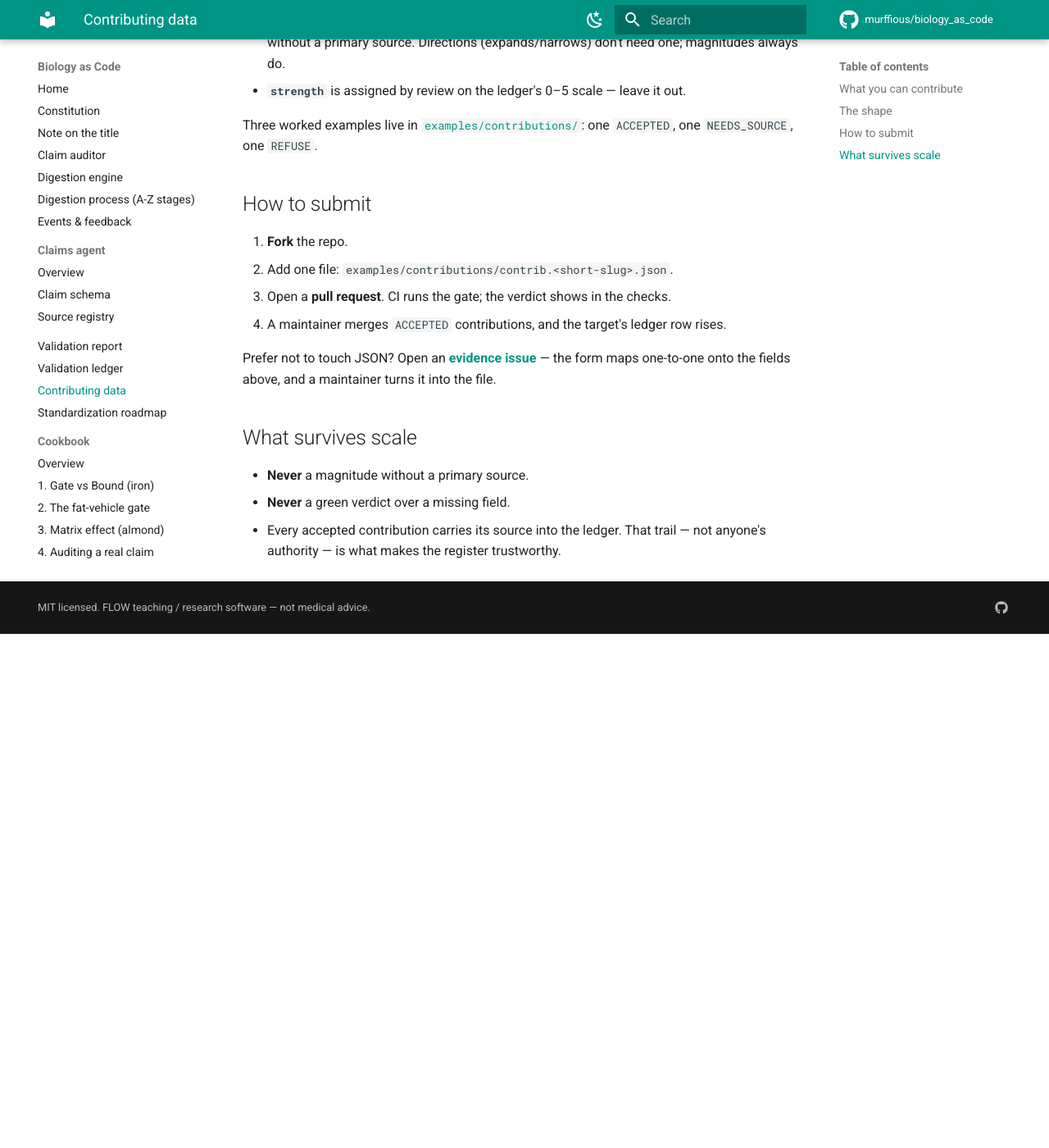
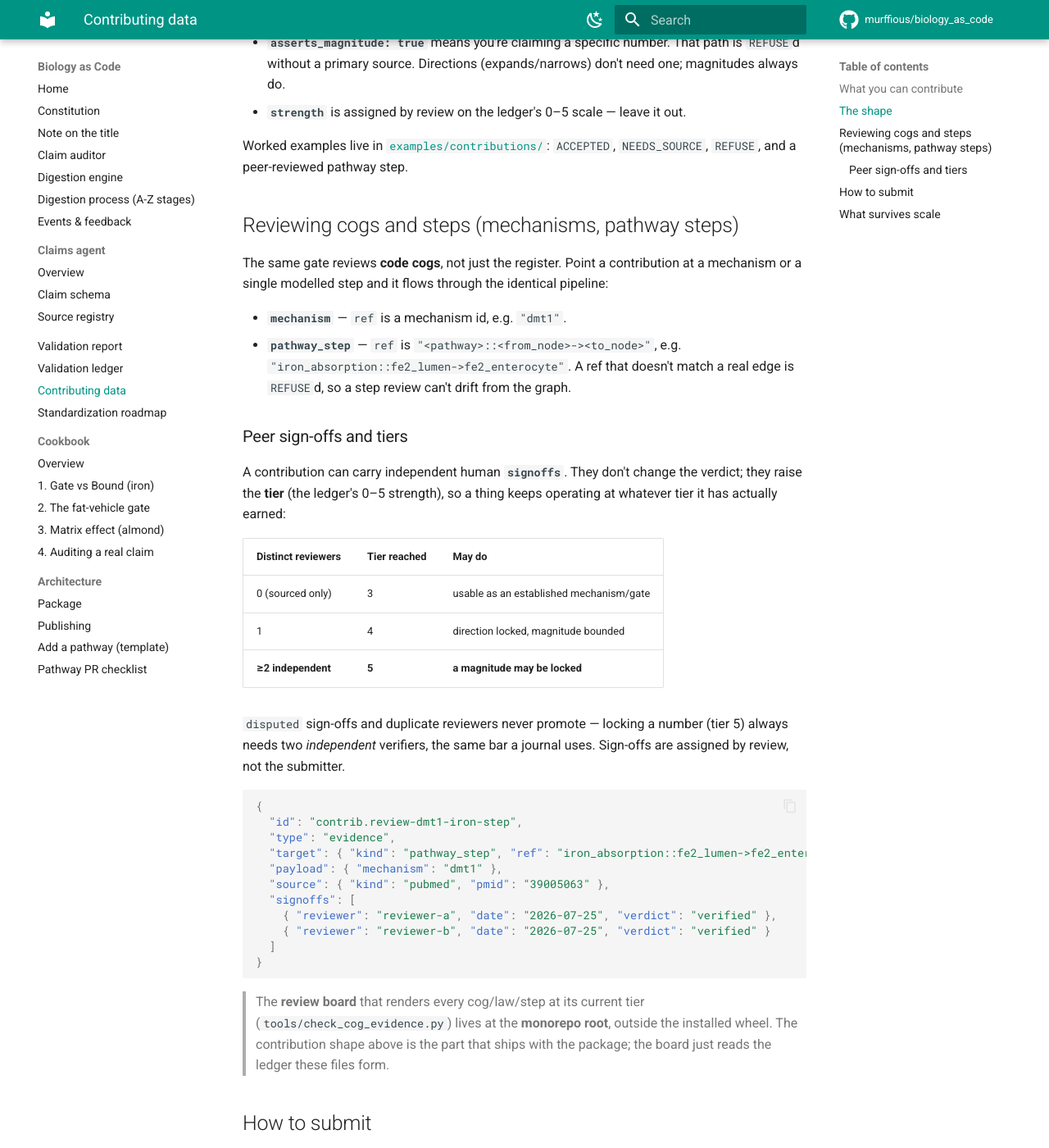
Before and after one commit to murffious/biology_as_code, an MkDocs documentation site: the page built from docs/contributing-data.md, in a window 1280 px wide and 1400 px high, scrolled down 1541 px. Shown: the whole window at 82% size. Built offline with MkDocs 1.6.1 and Material for MkDocs 9.7.7, drawn with Linux system fonts in a browser that asks for light colours; comment, search, counter and statistics services are not loaded; before the commit the page ends 2314 px from its top, so only the background shows below that; some of the changed text lies outside the part shown.

Commit message:
docs: update target.kind validation criteria to include mechanism and pathway_step types

````diff
--- a/docs/contributing-data.md
+++ b/docs/contributing-data.md
@@ -43,8 +43,9 @@
 }
 ```
 
-- **`target.kind`** is `law`, `packet`, `nutrient`, or `claim`. `law` and `packet`
-  refs must exist in the live register, or the contribution is `REFUSE`d.
+- **`target.kind`** is `law`, `packet`, `nutrient`, `claim`, `mechanism`, or
+  `pathway_step`. `law`, `packet`, `mechanism`, and `pathway_step` refs must exist
+  in the live register, or the contribution is `REFUSE`d.
 - **`source`** is `pubmed` (a PMID), `doi`, `guideline`, or `textbook` (a citation
   string). No fabricated metadata — a PMID that isn't a PMID is `NEEDS_SOURCE`.
 - **`asserts_magnitude: true`** means you're claiming a specific number. That path
@@ -52,8 +53,53 @@
   one; magnitudes always do.
 - **`strength`** is assigned by review on the ledger's 0–5 scale — leave it out.
 
-Three worked examples live in [`examples/contributions/`](https://github.com/murffious/biology_as_code/tree/main/examples/contributions):
-one `ACCEPTED`, one `NEEDS_SOURCE`, one `REFUSE`.
+Worked examples live in [`examples/contributions/`](https://github.com/murffious/biology_as_code/tree/main/examples/contributions):
+`ACCEPTED`, `NEEDS_SOURCE`, `REFUSE`, and a peer-reviewed pathway step.
+
+## Reviewing cogs and steps (mechanisms, pathway steps)
+
+The same gate reviews **code cogs**, not just the register. Point a contribution at
+a mechanism or a single modelled step and it flows through the identical pipeline:
+
+- **`mechanism`** — `ref` is a mechanism id, e.g. `"dmt1"`.
+- **`pathway_step`** — `ref` is `"<pathway>::<from_node>-><to_node>"`, e.g.
+  `"iron_absorption::fe2_lumen->fe2_enterocyte"`. A ref that doesn't match a real
+  edge is `REFUSE`d, so a step review can't drift from the graph.
+
+### Peer sign-offs and tiers
+
+A contribution can carry independent human **`signoffs`**. They don't change the
+verdict; they raise the **tier** (the ledger's 0–5 strength), so a thing keeps
+operating at whatever tier it has actually earned:
+
+| Distinct reviewers | Tier reached | May do |
+| --- | --- | --- |
+| 0 (sourced only) | 3 | usable as an established mechanism/gate |
+| 1 | 4 | direction locked, magnitude bounded |
+| **≥2 independent** | **5** | **a magnitude may be locked** |
+
+`disputed` sign-offs and duplicate reviewers never promote — locking a number
+(tier 5) always needs two *independent* verifiers, the same bar a journal uses.
+Sign-offs are assigned by review, not the submitter.
+
+```json
+{
+  "id": "contrib.review-dmt1-iron-step",
+  "type": "evidence",
+  "target": { "kind": "pathway_step", "ref": "iron_absorption::fe2_lumen->fe2_enterocyte" },
+  "payload": { "mechanism": "dmt1" },
+  "source": { "kind": "pubmed", "pmid": "39005063" },
+  "signoffs": [
+    { "reviewer": "reviewer-a", "date": "2026-07-25", "verdict": "verified" },
+    { "reviewer": "reviewer-b", "date": "2026-07-25", "verdict": "verified" }
+  ]
+}
+```
+
+> The **review board** that renders every cog/law/step at its current tier
+> (`tools/check_cog_evidence.py`) lives at the **monorepo root**, outside the
+> installed wheel. The contribution shape above is the part that ships with the
+> package; the board just reads the ledger these files form.
 
 ## How to submit
 
````
